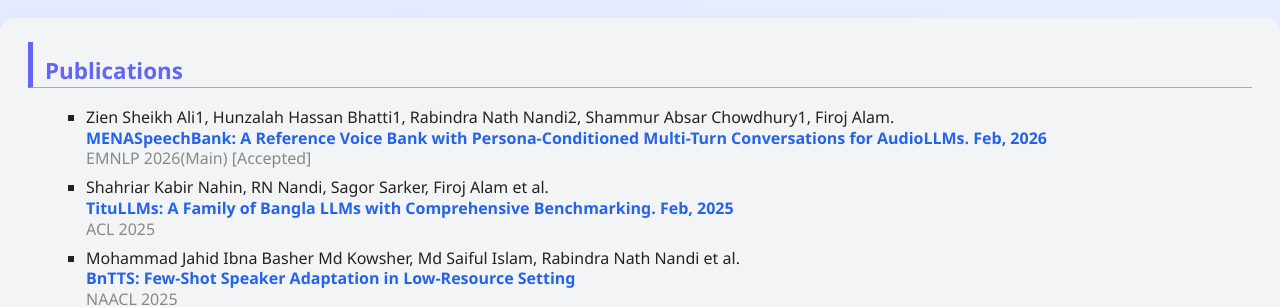
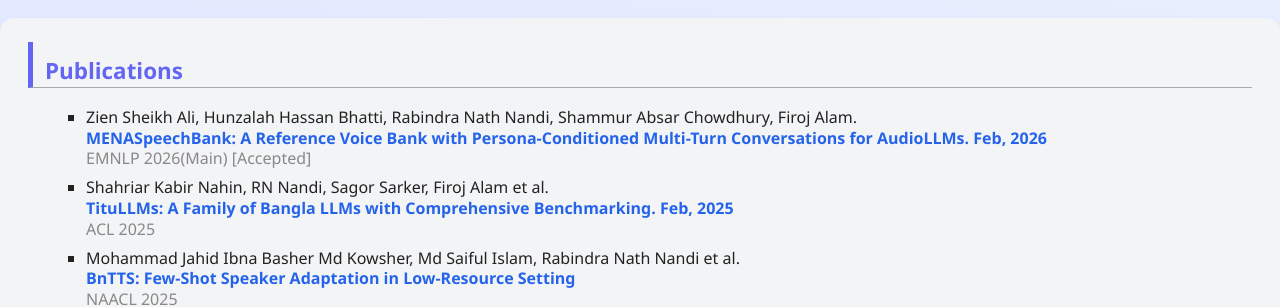
Before and after one commit to robi56/robi56.github.io, a Jekyll site: the page index.html, which Jekyll copies as it is, in a window 1280 px wide and 900 px high, scrolled down 575 px. Shown: the part 154-461 px from the top of the window. Built offline with Jekyll 4.4.1, drawn with Linux system fonts in a browser that asks for light colours.

```diff
--- a/index.html
+++ b/index.html
@@ -214,8 +214,8 @@
 <div class="section-card left-align" id="publications">
   <h2>Publications</h2>
   <ul>
-      <li><p>Zien Sheikh Ali1, Hunzalah Hassan Bhatti1, Rabindra Nath Nandi2,
-Shammur Absar Chowdhury1, Firoj Alam.<br />
+      <li><p>Zien Sheikh Ali, Hunzalah Hassan Bhatti, Rabindra Nath Nandi,
+Shammur Absar Chowdhury, Firoj Alam.<br />
       <a href="https://arxiv.org/pdf/2602.07036" target="_blank"><b> MENASpeechBank: A Reference Voice Bank with Persona-Conditioned
 Multi-Turn Conversations for AudioLLMs. Feb, 2026</b></a><br />
       <span style="color:#888;">EMNLP 2026(Main) [Accepted]</span>
```
